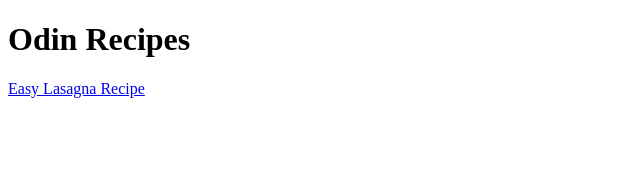
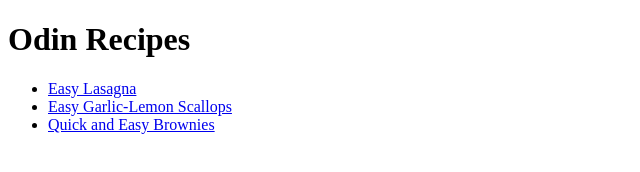
Before and after one commit to tkinthebay/odin-recipes, a plain HTML site: page index.html in a window 1280 px wide. Shown: the whole page, without its empty margins (0-640 px from the left). Drawn offline with Linux system fonts and the light colour scheme.

Commit message:
Add links to recipes pages

```diff
--- a/index.html
+++ b/index.html
@@ -1,11 +1,18 @@
 <!DOCTYPE html>
 <html lang="en">
+
 <head>
     <meta charset="UTF-8">
     <title>Recipes Project</title>
 </head>
+
 <body>
     <h1>Odin Recipes</h1>
-        <a href="recipes/lasagna.html">Easy Lasagna Recipe</a>
+    <ul>
+        <li><a href="recipes/lasagna.html">Easy Lasagna</a></li>
+        <li><a href="recipes/scallops.html">Easy Garlic-Lemon Scallops</a></li>
+        <li><a href="recipes/brownies.html">Quick and Easy Brownies</a></li>
+    </ul>
 </body>
+
 </html>
```
Lines whose indentation alone changed are shown as unchanged.
